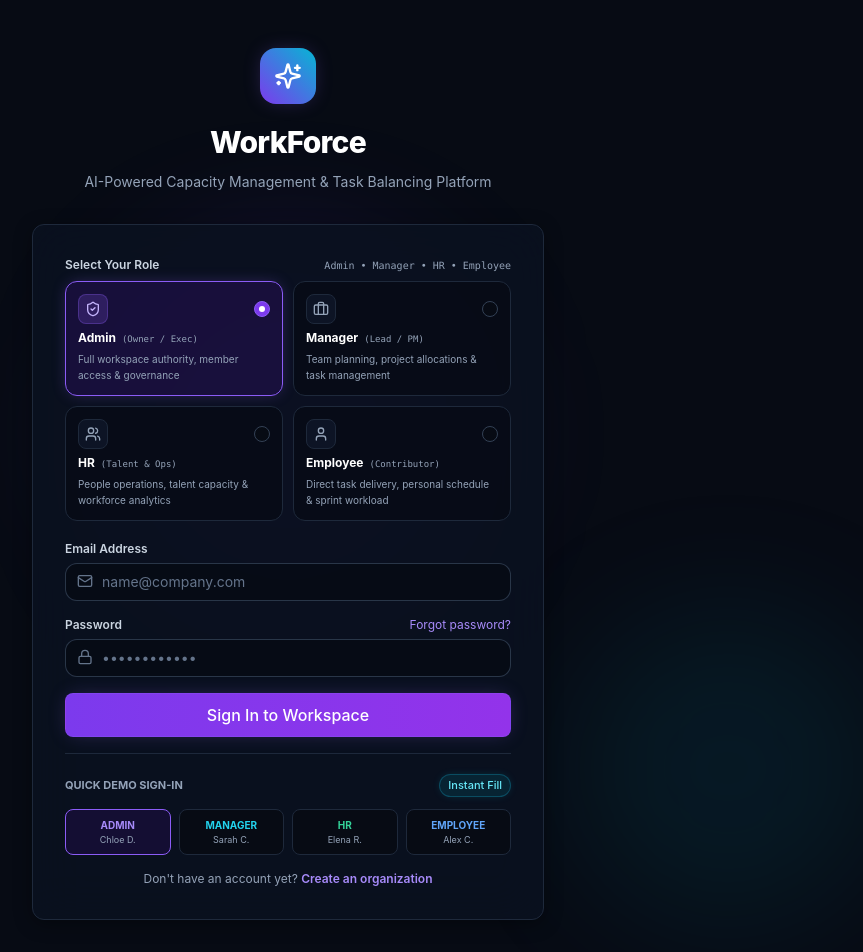
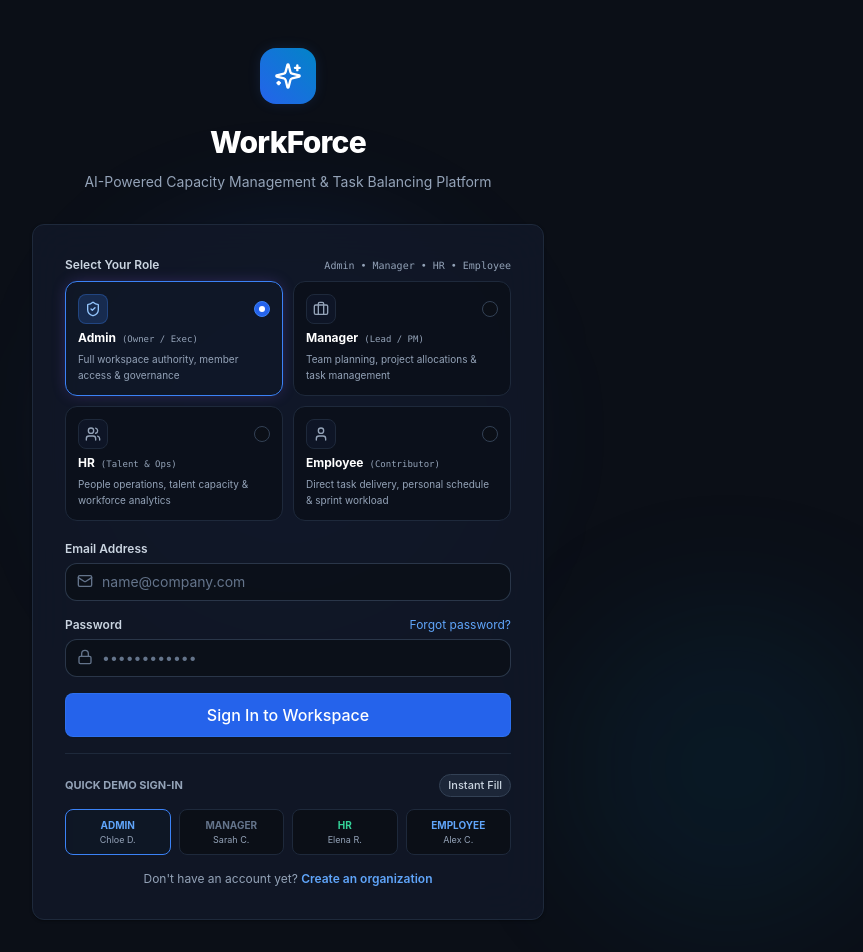
Before and after one commit to Pranay-75/WorkForce, a Next.js app in the folder frontend/: page /login in a window 1280 px wide. Shown: the top 952 px of the page, without its empty margins (352-1215 px from the left). Built offline with nearby package versions, Linux system fonts and the light colour scheme; no server answers.

Commit message:
feat(frontend): transition theme to professional charcoal, slate, and steel-blue neutral palette

```diff
--- a/frontend/app/globals.css
+++ b/frontend/app/globals.css
@@ -4,28 +4,28 @@
 
 @layer base {
   :root {
-    --bg-base: #070B14;
-    --bg-subtle: #0B1120;
-    --bg-card: #0F172A;
+    --bg-base: #0B0F17;
+    --bg-subtle: #111827;
+    --bg-card: #111827;
     --border-subtle: #1E293B;
     --text-primary: #F8FAFC;
     --text-secondary: #94A3B8;
   }
 
   body {
-    @apply bg-background-base text-slate-100 antialiased selection:bg-violet-600 selection:text-white;
+    @apply bg-background-base text-slate-100 antialiased selection:bg-blue-600 selection:text-white;
     font-family: 'Inter', system-ui, -apple-system, BlinkMacSystemFont, 'Segoe UI', Roboto, sans-serif;
     min-height: 100vh;
     overflow-x: hidden;
   }
 
-  /* Custom Scrollbar for sleek dark SaaS */
+  /* Custom Scrollbar for sleek neutral SaaS */
   ::-webkit-scrollbar {
     width: 6px;
     height: 6px;
   }
   ::-webkit-scrollbar-track {
-    background: #070B14;
+    background: #0B0F17;
   }
   ::-webkit-scrollbar-thumb {
     background: #1E293B;
@@ -37,25 +37,25 @@
 }
 
 @layer utilities {
-  /* Subtle glass & glow utilities */
+  /* Clean neutral glass & panel utilities */
   .glass-panel {
-    background: rgba(15, 23, 42, 0.75);
+    background: rgba(17, 24, 39, 0.85);
     backdrop-filter: blur(12px);
     -webkit-backdrop-filter: blur(12px);
-    border: 1px solid rgba(51, 65, 85, 0.4);
+    border: 1px solid rgba(51, 65, 85, 0.5);
   }
 
   .glow-border {
-    border-color: rgba(139, 92, 246, 0.35);
-    box-shadow: 0 0 15px -3px rgba(139, 92, 246, 0.2);
+    border-color: rgba(59, 130, 246, 0.35);
+    box-shadow: 0 0 12px -3px rgba(59, 130, 246, 0.15);
   }
 
   .glow-cyan-border {
-    border-color: rgba(6, 182, 212, 0.35);
-    box-shadow: 0 0 15px -3px rgba(6, 182, 212, 0.2);
+    border-color: rgba(51, 65, 85, 0.6);
+    box-shadow: 0 0 12px -3px rgba(0, 0, 0, 0.2);
   }
 
   .gradient-text-brand {
-    @apply bg-clip-text text-transparent bg-gradient-to-r from-violet-400 via-purple-300 to-cyan-400;
+    @apply bg-clip-text text-transparent bg-gradient-to-r from-slate-100 via-blue-200 to-blue-400;
   }
 }
--- a/frontend/components/ui/Badge.tsx
+++ b/frontend/components/ui/Badge.tsx
@@ -3,6 +3,7 @@ import { cn } from '@/lib/utils';
 
 export interface BadgeProps extends React.HTMLAttributes<HTMLDivElement> {
   variant?:
+    | 'blue'
     | 'violet'
     | 'cyan'
     | 'emerald'
@@ -15,16 +16,18 @@ export interface BadgeProps extends React.HTMLAttributes<HTMLDivElement> {
 
 export function Badge({
   className,
-  variant = 'violet',
+  variant = 'slate',
   size = 'md',
   children,
   ...props
 }: BadgeProps) {
   const variants = {
+    blue:
+      'bg-blue-950/60 text-blue-300 border-blue-800/50',
     violet:
-      'bg-violet-950/60 text-violet-300 border-violet-700/50 shadow-[0_0_10px_-3px_rgba(139,92,246,0.3)]',
+      'bg-blue-950/50 text-blue-300 border-blue-800/40',
     cyan:
-      'bg-cyan-950/60 text-cyan-300 border-cyan-700/50 shadow-[0_0_10px_-3px_rgba(6,182,212,0.3)]',
+      'bg-slate-800/90 text-slate-300 border-slate-700',
     emerald:
       'bg-emerald-950/60 text-emerald-300 border-emerald-700/50',
     amber:
--- a/frontend/components/ui/Button.tsx
+++ b/frontend/components/ui/Button.tsx
@@ -22,17 +22,17 @@ export const Button = React.forwardRef<HTMLButtonElement, ButtonProps>(
     ref
   ) => {
     const baseStyles =
-      'inline-flex items-center justify-center font-medium transition-all duration-150 rounded-lg focus-visible:outline-none focus-visible:ring-2 focus-visible:ring-violet-500/50 focus-visible:ring-offset-2 focus-visible:ring-offset-background-base disabled:pointer-events-none disabled:opacity-50 select-none';
+      'inline-flex items-center justify-center font-medium transition-all duration-150 rounded-lg focus-visible:outline-none focus-visible:ring-2 focus-visible:ring-blue-500/50 focus-visible:ring-offset-2 focus-visible:ring-offset-background-base disabled:pointer-events-none disabled:opacity-50 select-none';
 
     const variants = {
       primary:
-        'bg-gradient-to-r from-violet-600 to-purple-600 hover:from-violet-500 hover:to-purple-500 text-white shadow-glow active:scale-[0.98] border border-violet-500/30',
+        'bg-blue-600 hover:bg-blue-500 text-white shadow-sm active:scale-[0.98] border border-blue-500/40',
       accent:
-        'bg-gradient-to-r from-cyan-600 to-teal-600 hover:from-cyan-500 hover:to-teal-500 text-white shadow-glow-cyan active:scale-[0.98] border border-cyan-500/30',
+        'bg-slate-800 hover:bg-slate-700 text-slate-100 shadow-sm active:scale-[0.98] border border-slate-700',
       secondary:
         'bg-navy-800 hover:bg-navy-700 text-slate-200 border border-slate-700/60 hover:border-slate-600 active:scale-[0.98]',
       outline:
-        'border border-slate-700 hover:border-violet-500/50 bg-transparent hover:bg-violet-950/20 text-slate-200 hover:text-white',
+        'border border-slate-700 hover:border-slate-500 bg-transparent hover:bg-slate-800/40 text-slate-200 hover:text-white',
       ghost:
         'bg-transparent hover:bg-navy-800 text-slate-300 hover:text-slate-100',
       danger:
--- a/frontend/components/ui/Dialog.tsx
+++ b/frontend/components/ui/Dialog.tsx
@@ -66,7 +66,7 @@ export function Dialog({
         )}
       >
         {/* Top subtle highlight */}
-        <div className="h-1 w-full bg-gradient-to-r from-violet-500 via-cyan-500 to-purple-600" />
+        <div className="h-1 w-full bg-gradient-to-r from-blue-600 to-slate-700" />
 
         {/* Header */}
         {(title || description) && (
@@ -83,7 +83,7 @@ export function Dialog({
             </div>
             <button
               onClick={onClose}
-              className="rounded-lg p-1 text-slate-400 hover:bg-navy-800 hover:text-white transition-colors focus:outline-none focus:ring-2 focus:ring-violet-500"
+              className="rounded-lg p-1 text-slate-400 hover:bg-navy-800 hover:text-white transition-colors focus:outline-none focus:ring-2 focus:ring-blue-500"
               aria-label="Close modal"
             >
               <X className="h-4 w-4" />
--- a/frontend/components/ui/Input.tsx
+++ b/frontend/components/ui/Input.tsx
@@ -27,7 +27,7 @@ export const Input = React.forwardRef<HTMLInputElement, InputProps>(
           type={type}
           ref={ref}
           className={cn(
-            'flex h-9 w-full rounded-lg border border-slate-700/80 bg-navy-900/90 px-3 py-1.5 text-sm text-slate-100 placeholder:text-slate-500 shadow-sm transition-all focus:border-violet-500 focus:bg-navy-850 focus:outline-none focus:ring-2 focus:ring-violet-500/20 disabled:cursor-not-allowed disabled:opacity-50',
+            'flex h-9 w-full rounded-lg border border-slate-700/80 bg-navy-900/90 px-3 py-1.5 text-sm text-slate-100 placeholder:text-slate-500 shadow-sm transition-all focus:border-blue-500 focus:bg-navy-850 focus:outline-none focus:ring-2 focus:ring-blue-500/20 disabled:cursor-not-allowed disabled:opacity-50',
             error && 'border-rose-500 focus:border-rose-500 focus:ring-rose-500/20',
             className
           )}
@@ -70,7 +70,7 @@ export const Select = React.forwardRef<HTMLSelectElement, SelectProps>(
           id={selectId}
           ref={ref}
           className={cn(
-            'flex h-9 w-full rounded-lg border border-slate-700/80 bg-navy-900/90 px-3 py-1.5 text-sm text-slate-100 shadow-sm transition-all focus:border-violet-500 focus:bg-navy-850 focus:outline-none focus:ring-2 focus:ring-violet-500/20 disabled:cursor-not-allowed disabled:opacity-50',
+            'flex h-9 w-full rounded-lg border border-slate-700/80 bg-navy-900/90 px-3 py-1.5 text-sm text-slate-100 shadow-sm transition-all focus:border-blue-500 focus:bg-navy-850 focus:outline-none focus:ring-2 focus:ring-blue-500/20 disabled:cursor-not-allowed disabled:opacity-50',
             error && 'border-rose-500 focus:border-rose-500 focus:ring-rose-500/20',
             className
           )}
--- a/frontend/components/ui/MetricCard.tsx
+++ b/frontend/components/ui/MetricCard.tsx
@@ -41,12 +41,12 @@ export function MetricCard({
   return (
     <Card
       className={cn(
-        'relative overflow-hidden border-slate-800/80 hover:border-slate-700/80 transition-all hover:shadow-glow/20',
+        'relative overflow-hidden border-slate-800/80 hover:border-slate-700/80 transition-all hover:shadow-md',
         className
       )}
     >
       {/* Top subtle highlight border */}
-      <div className="absolute top-0 left-0 right-0 h-[2px] bg-gradient-to-r from-violet-500/40 via-cyan-500/40 to-transparent" />
+      <div className="absolute top-0 left-0 right-0 h-[2px] bg-gradient-to-r from-blue-500/30 via-slate-500/20 to-transparent" />
 
       <CardContent className="p-5">
         <div className="flex items-start justify-between">
@@ -59,7 +59,7 @@ export function MetricCard({
             </div>
           </div>
           {icon && (
-            <div className="rounded-xl border border-slate-700/60 bg-navy-800/80 p-2.5 text-violet-400 shadow-sm">
+            <div className="rounded-xl border border-slate-700/60 bg-slate-800/80 p-2.5 text-slate-300 shadow-sm">
               {icon}
             </div>
           )}
--- a/frontend/components/ui/ProgressBar.tsx
+++ b/frontend/components/ui/ProgressBar.tsx
@@ -19,17 +19,17 @@ export function ProgressBar({
   const percentage = Math.min(Math.max((value / max) * 100, 0), 100);
 
   const getAutoColor = (pct: number) => {
-    if (pct > 100) return 'bg-gradient-to-r from-rose-500 to-red-600';
-    if (pct >= 90) return 'bg-gradient-to-r from-amber-500 to-orange-600';
-    if (pct >= 50) return 'bg-gradient-to-r from-emerald-500 to-teal-500';
-    return 'bg-gradient-to-r from-cyan-500 to-blue-500';
+    if (pct > 100) return 'bg-rose-500';
+    if (pct >= 90) return 'bg-amber-500';
+    if (pct >= 50) return 'bg-emerald-500';
+    return 'bg-blue-500';
   };
 
   const colors = {
     auto: getAutoColor(percentage),
-    violet: 'bg-gradient-to-r from-violet-500 to-purple-600',
-    cyan: 'bg-gradient-to-r from-cyan-500 to-blue-500',
-    emerald: 'bg-gradient-to-r from-emerald-500 to-teal-500',
+    violet: 'bg-blue-500',
+    cyan: 'bg-slate-400',
+    emerald: 'bg-emerald-500',
   };
 
   return (
--- a/frontend/tailwind.config.js
+++ b/frontend/tailwind.config.js
@@ -11,48 +11,55 @@ module.exports = {
     extend: {
       colors: {
         background: {
-          base: '#070B14',
-          subtle: '#0B1120',
-          card: '#0F172A',
-          hover: '#162038',
-          elevated: '#1E293B',
+          base: '#0B0F17',
+          subtle: '#111827',
+          card: '#111827',
+          hover: '#1F2937',
+          elevated: '#1F2937',
         },
         border: {
           subtle: '#1E293B',
-          DEFAULT: '#283548',
-          strong: '#3B4B64',
-          accent: 'rgba(139, 92, 246, 0.3)',
+          DEFAULT: '#27354A',
+          strong: '#374151',
+          accent: 'rgba(59, 130, 246, 0.3)',
         },
         navy: {
-          950: '#070B14',
-          900: '#0B1120',
-          850: '#0F172A',
-          800: '#162038',
-          700: '#1E293B',
-          600: '#334155',
+          950: '#0B0F17',
+          900: '#111827',
+          850: '#151D2A',
+          800: '#1E293B',
+          700: '#334155',
+          600: '#475569',
         },
         violet: {
-          300: '#C4B5FD',
-          400: '#A78BFA',
-          500: '#8B5CF6',
-          600: '#7C3AED',
-          700: '#6D28D9',
-          900: '#3B0764',
+          300: '#93C5FD',
+          400: '#60A5FA',
+          500: '#3B82F6',
+          600: '#2563EB',
+          700: '#1D4ED8',
+          900: '#1E3A8A',
+          950: '#0F172A',
         },
         cyan: {
-          300: '#67E8F9',
-          400: '#22D3EE',
-          500: '#06B6D4',
-          600: '#0891B2',
-          700: '#0E7490',
-          900: '#164E63',
+          300: '#94A3B8',
+          400: '#64748B',
+          500: '#0284C7',
+          600: '#0369A1',
+          700: '#075985',
+          900: '#0C4A6E',
+          950: '#082F49',
+        },
+        primary: {
+          DEFAULT: '#3B82F6',
+          hover: '#2563EB',
+          subtle: '#1E3A8A',
         },
       },
       boxShadow: {
-        glow: '0 0 20px -5px rgba(139, 92, 246, 0.35)',
-        'glow-cyan': '0 0 20px -5px rgba(6, 182, 212, 0.35)',
-        card: '0 4px 20px -2px rgba(0, 0, 0, 0.45)',
-        elevated: '0 10px 30px -5px rgba(0, 0, 0, 0.65)',
+        glow: '0 0 15px -3px rgba(59, 130, 246, 0.2)',
+        'glow-cyan': '0 0 15px -3px rgba(2, 132, 199, 0.2)',
+        card: '0 1px 3px 0 rgba(0, 0, 0, 0.3), 0 1px 2px -1px rgba(0, 0, 0, 0.3)',
+        elevated: '0 4px 20px -2px rgba(0, 0, 0, 0.5)',
       },
       fontFamily: {
         sans: ['Inter', 'system-ui', '-apple-system', 'sans-serif'],
```
Also changed, not shown: frontend/app/dashboard/page.tsx (+6 -7 lines), frontend/components/layout/AppHeader.tsx (+13 -13 lines), frontend/components/layout/AppSidebar.tsx (+10 -10 lines).
